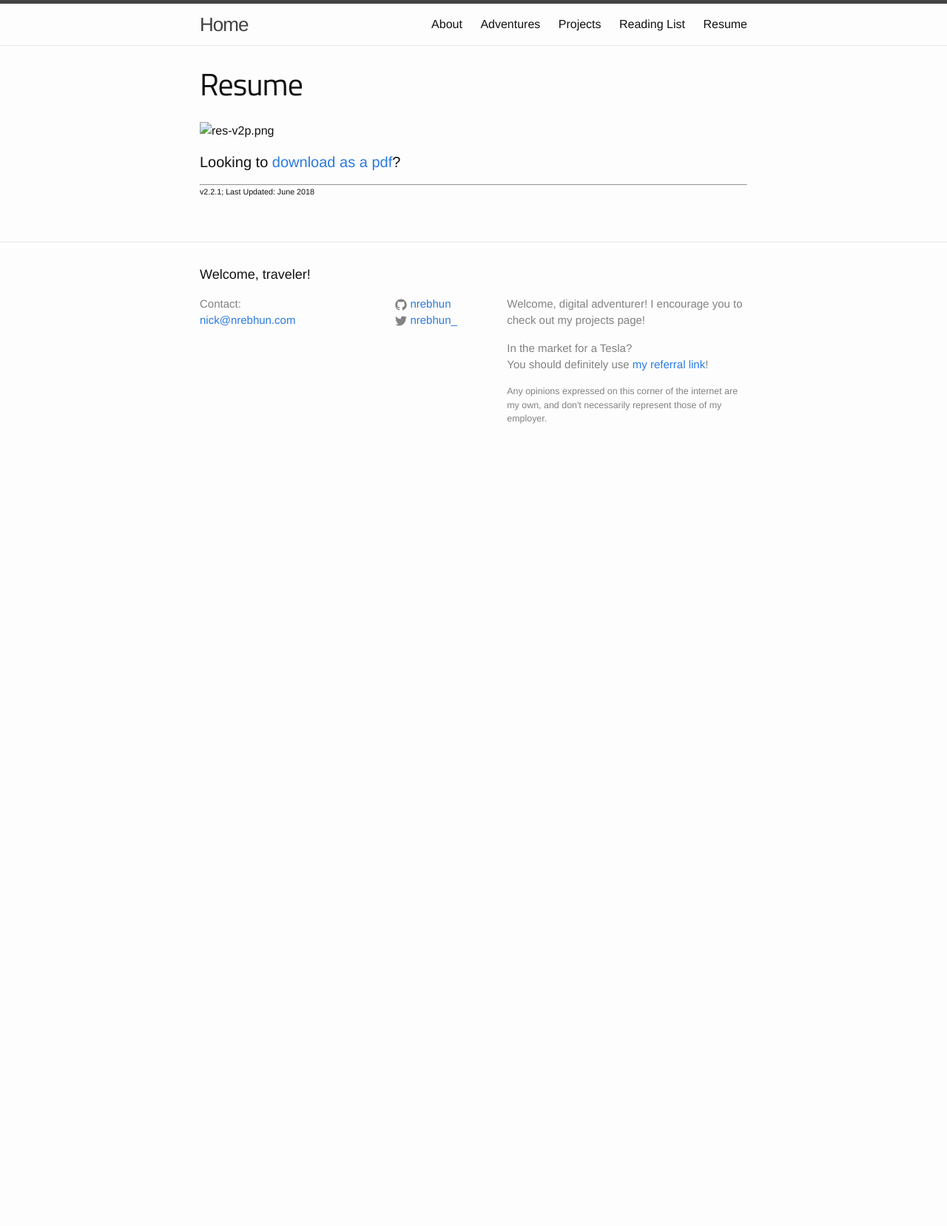
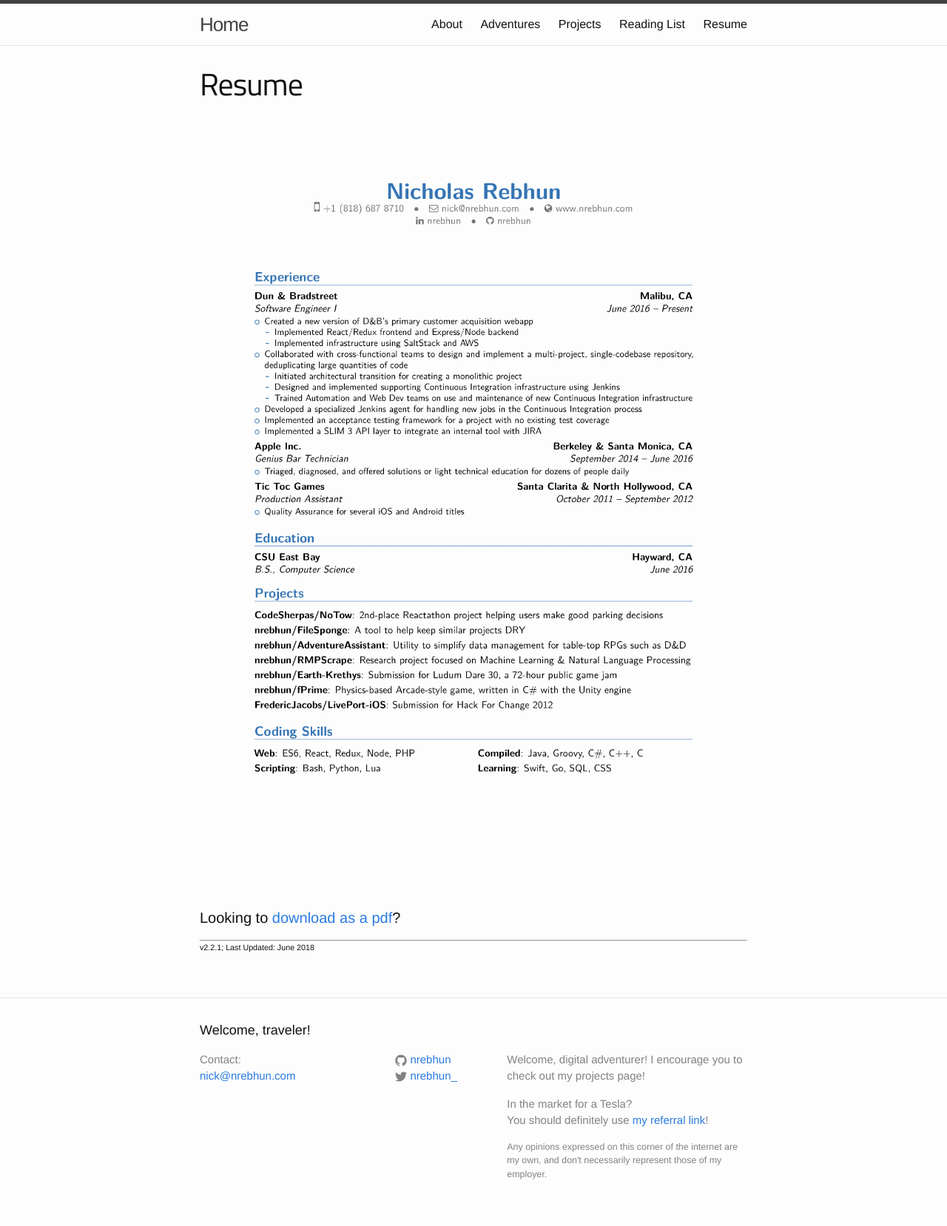
Before and after one commit to nrebhun/nrebhun.github.io, a Jekyll site: the page built from resume.md, in a window 1280 px wide. Shown: the whole page at 74% size. Built offline with Jekyll 4.4.1, drawn with Linux system fonts in a browser that asks for light colours; before the commit the page ends 900 px from its top, so only the background shows below that.

Commit message:
fix doc link

```diff
--- a/resume.md
+++ b/resume.md
@@ -4,9 +4,9 @@
 permalink: /resume/
 ---
 
-![res-v2p.png](/assets/projects/res-v2p.png)
+![res-v2p.png](/assets/resume/res-v2p.png)
 
-#### Looking to [download as a pdf](/assets/projects/res-v2p.pdf)?
+#### Looking to [download as a pdf](/assets/resume/res-v2p.pdf)?
 
 ---
 
```
